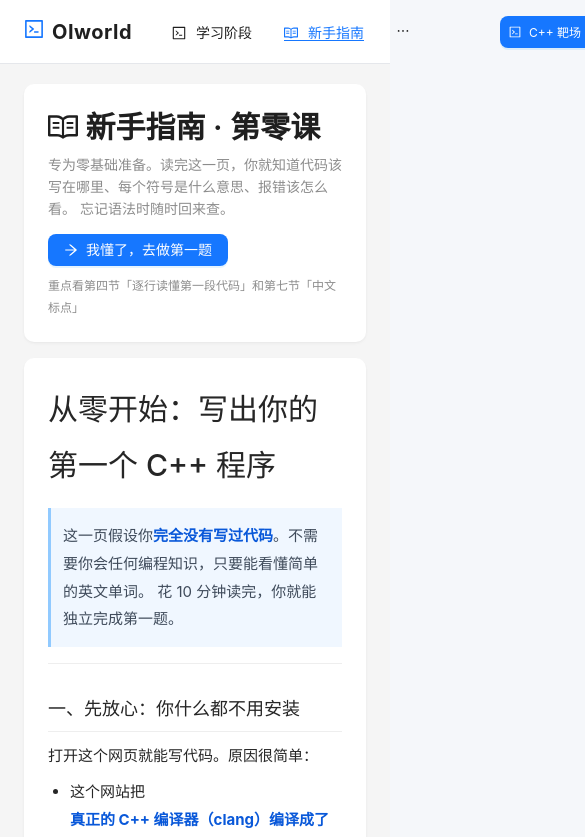
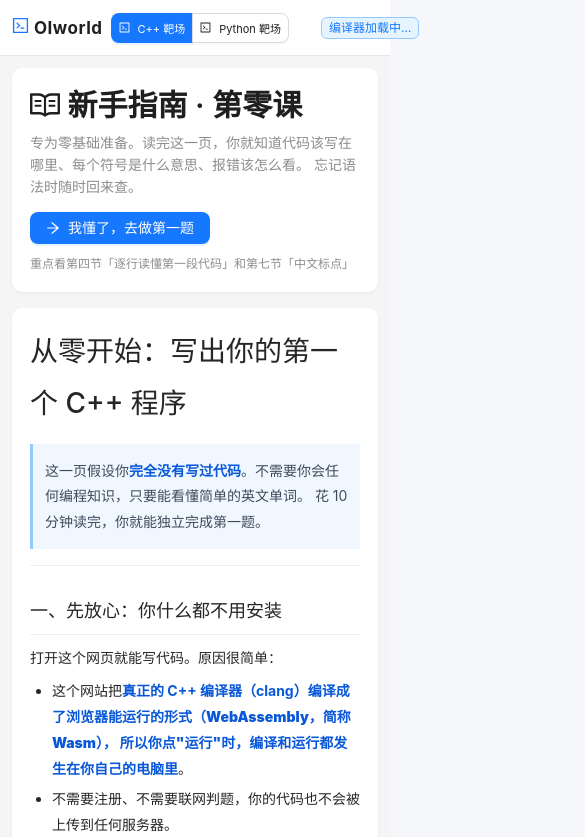
Before and after one commit to YHSome/OIworld, a React (Vite) app: page /guide in a window 390 px wide. Shown: the top 837 px of the page, 585 px wide, since content can reach past the window. Built offline with nearby package versions, Linux system fonts and the light colour scheme.

Commit message:
fix: adapt learning arena for mobile screens

```diff
--- a/src/App.tsx
+++ b/src/App.tsx
@@ -98,7 +98,7 @@ export default function App() {
               </Button>
             </Space.Compact>
             <Tooltip title="进度保存在本机浏览器，不会上传">
-              <Space size={8}>
+              <Space size={8} className="header-progress">
                 <Progress
                   type="circle"
                   size={36}
--- a/src/pages/ProblemPage.tsx
+++ b/src/pages/ProblemPage.tsx
@@ -448,6 +448,7 @@ export function ProblemPage() {
 
         <Card variant="borderless" styles={{ body: { padding: 12 } }}>
           <Space
+            className="editor-toolbar"
             style={{ width: '100%', justifyContent: 'space-between' }}
             wrap
           >
--- a/src/pages/PythonProblemPage.tsx
+++ b/src/pages/PythonProblemPage.tsx
@@ -51,7 +51,7 @@ export function PythonProblemPage() {
     </div>
     <div className="problem-right">
       <Alert type={runtime.phase === 'failed' ? 'error' : runtime.phase === 'ready' ? 'success' : 'info'} showIcon style={{ marginBottom: 12 }} message={runtime.message} />
-      <Card variant="borderless" styles={{ body: { padding: 12 } }}><Space style={{ width: '100%', justifyContent: 'space-between' }} wrap><Space><Tag icon={<CodeOutlined />} color="purple">Python 3.12</Tag><Text type="secondary" style={{ fontSize: 12 }}>Pyodide → WebAssembly</Text></Space><Space><Tooltip title="把光标移动到 # TODO 那一行"><Button icon={<AimOutlined />} onClick={jumpTodo} disabled={busy}>写到哪？</Button></Tooltip><Button icon={<ReloadOutlined />} onClick={reset} disabled={busy}>重置代码</Button><Button icon={<PlayCircleOutlined />} onClick={run} loading={busy && mode === 'run'} disabled={busy}>运行</Button><Button type="primary" icon={<SendOutlined />} onClick={() => evaluate(true)} loading={busy && mode === 'submit'} disabled={busy}>提交</Button></Space></Space><div className="editor-wrapper"><CodeEditor ref={editorRef} language="python" value={code} onChange={onCodeChange} height={400} /></div></Card>
+      <Card variant="borderless" styles={{ body: { padding: 12 } }}><Space className="editor-toolbar" style={{ width: '100%', justifyContent: 'space-between' }} wrap><Space><Tag icon={<CodeOutlined />} color="purple">Python 3.12</Tag><Text type="secondary" style={{ fontSize: 12 }}>Pyodide → WebAssembly</Text></Space><Space><Tooltip title="把光标移动到 # TODO 那一行"><Button icon={<AimOutlined />} onClick={jumpTodo} disabled={busy}>写到哪？</Button></Tooltip><Button icon={<ReloadOutlined />} onClick={reset} disabled={busy}>重置代码</Button><Button icon={<PlayCircleOutlined />} onClick={run} loading={busy && mode === 'run'} disabled={busy}>运行</Button><Button type="primary" icon={<SendOutlined />} onClick={() => evaluate(true)} loading={busy && mode === 'submit'} disabled={busy}>提交</Button></Space></Space><div className="editor-wrapper"><CodeEditor ref={editorRef} language="python" value={code} onChange={onCodeChange} height={400} /></div></Card>
       <Card variant="borderless" styles={{ body: { padding: 12 } }} style={{ marginTop: 12 }}><Segmented value={bottomTab} onChange={(value) => setBottomTab(value as 'stdin' | 'output')} options={[{ value: 'stdin', label: '标准输入 (stdin)' }, { value: 'output', label: '运行结果' }]} style={{ marginBottom: 8 }} />{bottomTab === 'stdin' ? <div><TextArea value={stdin} onChange={(event) => setStdin(event.target.value)} rows={7} placeholder="在这里输入程序的测试数据" style={{ fontFamily: 'Consolas, monospace' }} /><Space style={{ marginTop: 8 }} wrap>{problem.test_cases.map((item, index) => <Button size="small" key={index} onClick={() => useCase(item)}>样例 {index + 1}</Button>)}</Space></div> : <OutputPanel outcome={outcome} submission={submission} busy={busy} mode={mode} code={code} language="python" onJumpToLine={(line) => editorRef.current?.jumpToLine(line)} />}</Card>
       <Card variant="borderless" styles={{ body: { padding: 12 } }} style={{ marginTop: 12 }}><TestCasePanel testCases={problem.test_cases} results={results} running={busy} onRunAll={() => evaluate(false)} onUseAsInput={useCase} /></Card>
       <Alert type="info" showIcon icon={<ExperimentOutlined />} style={{ marginTop: 12 }} message="小提示" description="「运行」只使用标准输入框的数据执行一次；「提交」会评测本题的全部测试用例，全部通过才能解锁下一题。" />
--- a/src/styles.css
+++ b/src/styles.css
@@ -747,3 +747,163 @@
   max-height: 140px;
   margin-top: 4px;
 }
+
+/* ------------------------------------------------------------------ */
+/* 手机适配                                                            */
+/* ------------------------------------------------------------------ */
+
+@media (max-width: 600px) {
+  .app-header {
+    height: 56px;
+    padding: 0 12px !important;
+  }
+
+  .app-header-inner {
+    gap: 8px;
+  }
+
+  .brand {
+    gap: 5px;
+  }
+
+  .brand-icon {
+    font-size: 17px;
+  }
+
+  .brand-name {
+    font-size: 17px;
+  }
+
+  .app-menu,
+  .header-progress,
+  .brand-slogan {
+    display: none;
+  }
+
+  .app-header-right {
+    margin-left: auto;
+  }
+
+  .language-switch .ant-btn {
+    height: 30px;
+    padding-inline: 7px;
+    font-size: 11px;
+  }
+
+  .app-content {
+    padding: 12px 12px 6px;
+  }
+
+  .app-footer {
+    padding: 12px !important;
+  }
+
+  .app-footer .ant-space {
+    justify-content: center;
+  }
+
+  .hero-card .ant-card-body {
+    padding: 20px;
+  }
+
+  .hero-card h2 {
+    font-size: 24px;
+    line-height: 1.35;
+    word-break: normal;
+  }
+
+  .hero-card .ant-typography {
+    font-size: 14px !important;
+  }
+
+  .hero-card .ant-btn {
+    margin-bottom: 2px;
+  }
+
+  .hero-card .ant-statistic-content {
+    font-size: 22px;
+  }
+
+  .page > .ant-card .ant-input-affix-wrapper {
+    width: 100% !important;
+  }
+
+  .page > .ant-card .ant-select {
+    width: 140px !important;
+  }
+
+  .stage-card {
+    min-height: 0;
+  }
+
+  .problem-page {
+    gap: 12px;
+  }
+
+  .problem-left {
+    padding-right: 0;
+  }
+
+  .problem-desc-card .ant-card-body {
+    padding: 18px;
+  }
+
+  .problem-desc-card .ant-typography h2 {
+    font-size: 17px;
+  }
+
+  .editor-toolbar {
+    gap: 8px !important;
+  }
+
+  .editor-toolbar > .ant-space-item {
+    max-width: 100%;
+  }
+
+  .editor-toolbar .ant-btn {
+    padding-inline: 6px;
+    font-size: 12px;
+  }
+
+  .editor-toolbar .ant-space {
+    gap: 5px !important;
+  }
+
+  .editor-wrapper > div {
+    height: 300px !important;
+  }
+
+  .panel-placeholder {
+    min-height: 140px;
+    padding: 0 12px;
+    text-align: center;
+  }
+
+  .testcase-panel .ant-table-wrapper,
+  .page .ant-table-wrapper {
+    overflow-x: auto;
+    -webkit-overflow-scrolling: touch;
+  }
+
+  .testcase-panel .ant-table,
+  .page .ant-table {
+    min-width: 680px;
+  }
+
+  .testcase-panel .ant-table-cell,
+  .page .ant-table-cell {
+    white-space: nowrap;
+  }
+
+  .case-detail {
+    grid-template-columns: 1fr;
+  }
+
+  .guide-page .ant-card-body {
+    padding: 18px;
+  }
+
+  .guide-page .markdown-body {
+    font-size: 14px;
+  }
+}
```
